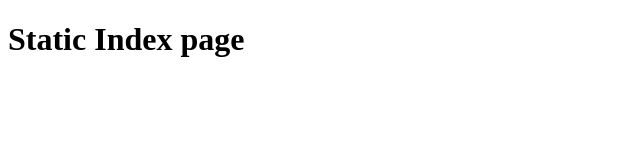
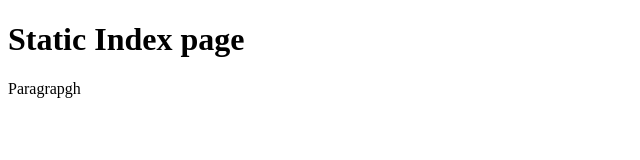
Before and after one commit to korisantosh/webdesignerindia, a plain HTML site: page index.html in a window 1280 px wide. Shown: the whole page, without its empty margins (0-640 px from the left). Drawn offline with Linux system fonts and the light colour scheme.

Commit message:
Update index.html

```diff
--- a/index.html
+++ b/index.html
@@ -8,5 +8,6 @@
 </head>
 <body>
 <h1>Static Index page</h1>
+    <p>Paragrapgh</p>
 </body>
 </html>
```
